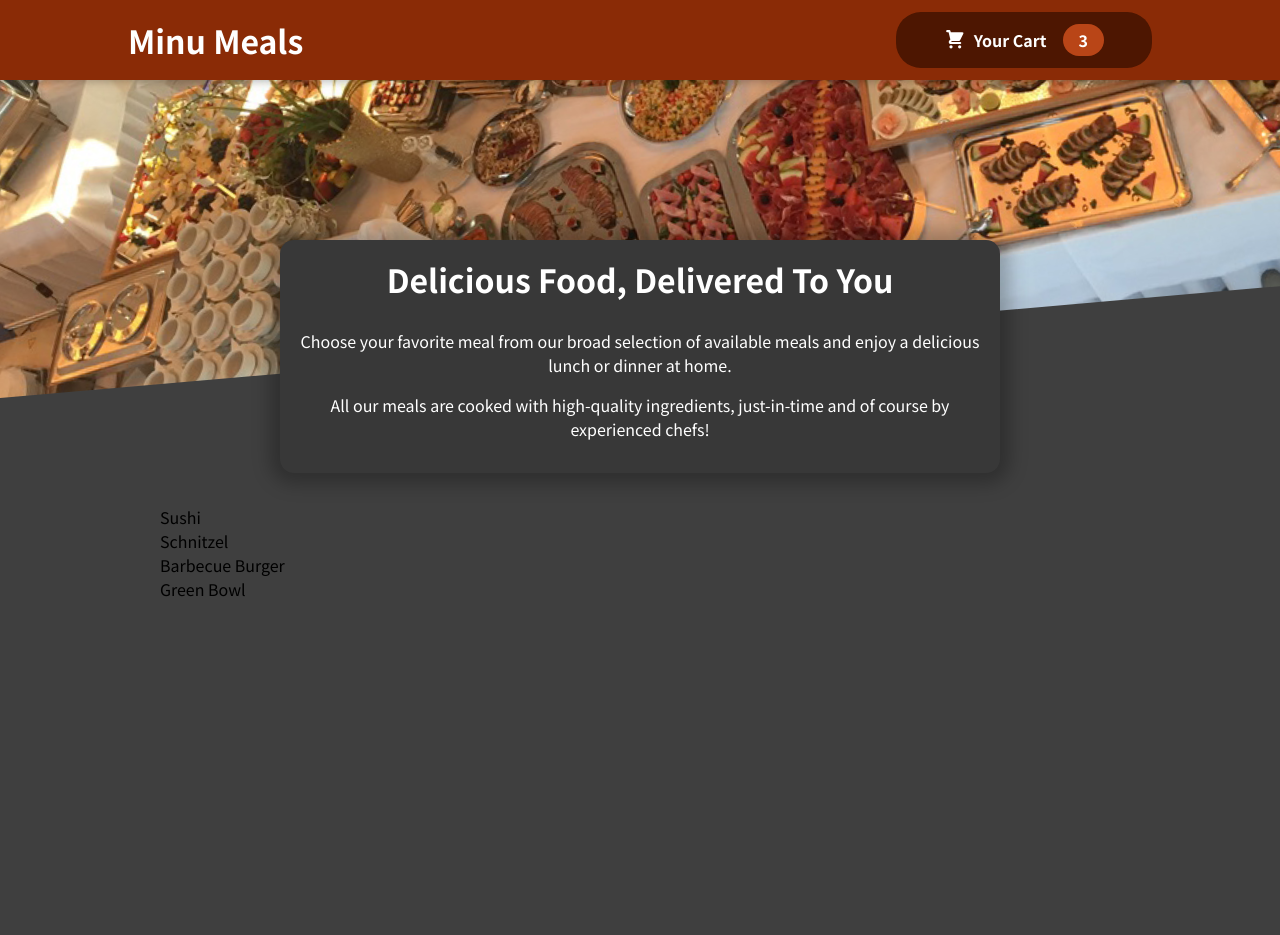
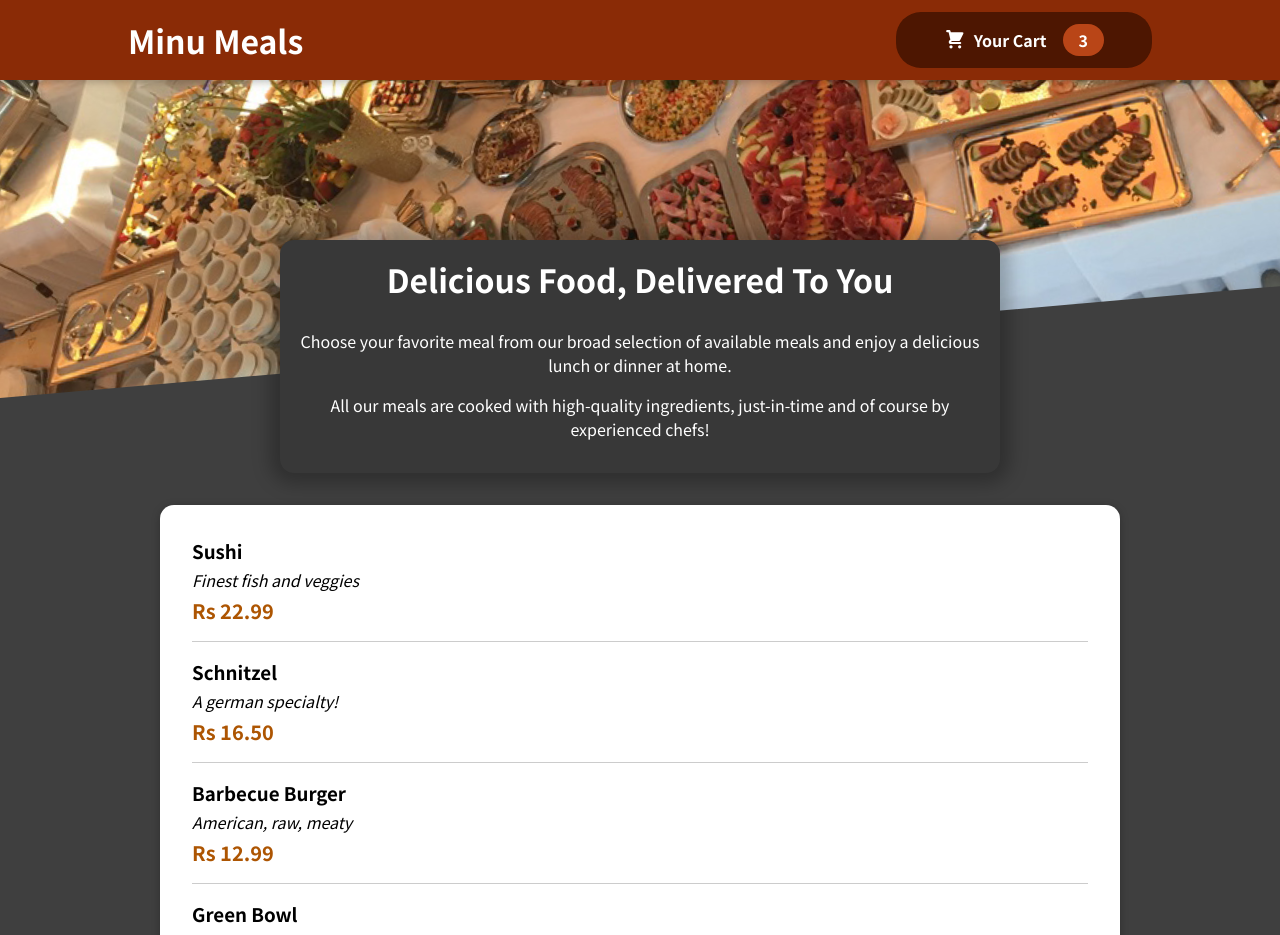
Before and after one commit to Pratheek161001/restaurant-app, a React (Create React App) app: page / in a window 1280 px wide. Shown: the top 935 px of the page. Before the commit the page ends 800 px from the top, so only its background shows below. Built offline with nearby package versions, Linux system fonts and the light colour scheme.

Commit message:
meals part done

```diff
--- a/src/Components/Meals/AvailableMeals.js
+++ b/src/Components/Meals/AvailableMeals.js
@@ -1,5 +1,7 @@
 import React from 'react'
 import clasees from './AvailableMeals.module.css'
+import Card from '../UI/Card';
+import MealItem from './MealItem/MealItem';
 const DUMMY_MEALS = [
     {
       id: 'm1',
@@ -27,12 +29,15 @@
     },
   ];
 const AvailableMeals = () => {
-    const melasList=DUMMY_MEALS.map(meal=><li>{meal.name}</li>);
+    const melasList=DUMMY_MEALS.map(meal=><MealItem key={meal.id} name={meal.name} description={meal.description} price={meal.price}/>);
   return (
     <section className={clasees.meals}>
+        <Card>
         <ul>
             {melasList}
         </ul>
+        </Card>
+
     </section>
   )
 }
--- /dev/null
+++ b/src/Components/Meals/MealItem/MealItem.js
@@ -0,0 +1,19 @@
+import React from 'react'
+import classes from './MealItem.module.css'
+const MealItem = props => {
+    const price=`Rs ${props.price.toFixed(2)}`;
+  return (
+    <li className={classes.meal}>
+        <div>
+            <h3>{props.name}</h3>
+            <div className={classes.description}>{props.description}</div>
+            <div className={classes.price}>{price}</div>
+        </div>
+        <div>
+
+        </div>
+    </li>
+  )
+}
+
+export default MealItem
--- /dev/null
+++ b/src/Components/Meals/MealItem/MealItem.module.css
@@ -0,0 +1,22 @@
+.meal {
+    display: flex;
+    justify-content: space-between;
+    margin: 1rem;
+    padding-bottom: 1rem;
+    border-bottom: 1px solid #ccc;
+  }
+
+  .meal h3 {
+    margin: 0 0 0.25rem 0;
+  }
+
+  .description {
+    font-style: italic;
+  }
+
+  .price {
+    margin-top: 0.25rem;
+    font-weight: bold;
+    color: #ad5502;
+    font-size: 1.25rem;
+  }
--- /dev/null
+++ b/src/Components/UI/Card.js
@@ -0,0 +1,10 @@
+import React from 'react'
+import classes from './Card.module.css'
+
+const Card = props => {
+  return (
+    <div className={classes.card}>{props.children}</div>
+  )
+}
+
+export default Card;
--- /dev/null
+++ b/src/Components/UI/Card.module.css
@@ -0,0 +1,6 @@
+.card {
+    padding: 1rem;
+    box-shadow: 0 2px 8px rgba(0, 0, 0, 0.25);
+    border-radius: 14px;
+    background-color: white;
+  }
```
Also changed, not shown: src/Components/Meals/MealItem/MealItemForm.js (added).
